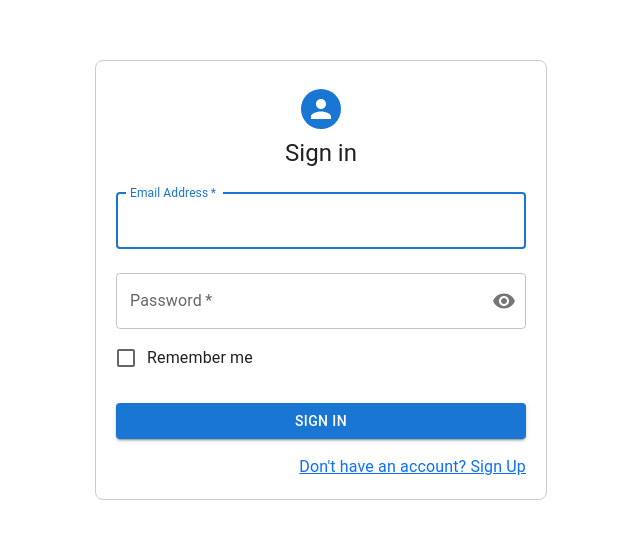
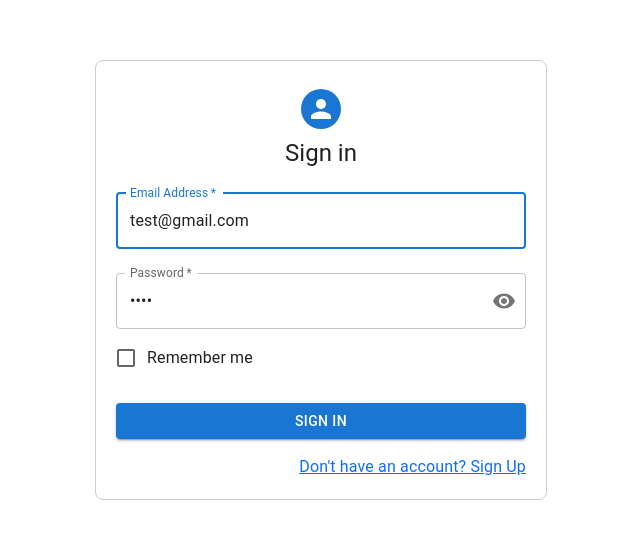
Before and after one commit to kushal7201/SentryVision, a React (Vite) app in the folder Frontend/: page /sign-in in a window 1280 px wide. Shown: the part 108-646 px from the top of the page, without its empty margins (319-959 px from the left). Built offline with nearby package versions, Linux system fonts and the light colour scheme.

Commit message:
added test creds in SignIn

```diff
--- a/Frontend/src/pages/signin/SignIn.jsx
+++ b/Frontend/src/pages/signin/SignIn.jsx
@@ -134,6 +134,7 @@ function SignIn() {
                 name="email"
                 autoComplete="email"
                 autoFocus
+                defaultValue="test@gmail.com"
                 error={emailError !== ""}
                 helperText={emailError}
             />
@@ -146,6 +147,7 @@ function SignIn() {
                 type={showPassword ? 'text' : 'password'}
                 id="password"
                 autoComplete="current-password"
+                defaultValue="1234"
                 error={passwordError !== ""}
                 helperText={passwordError}
                 InputProps={{
```
